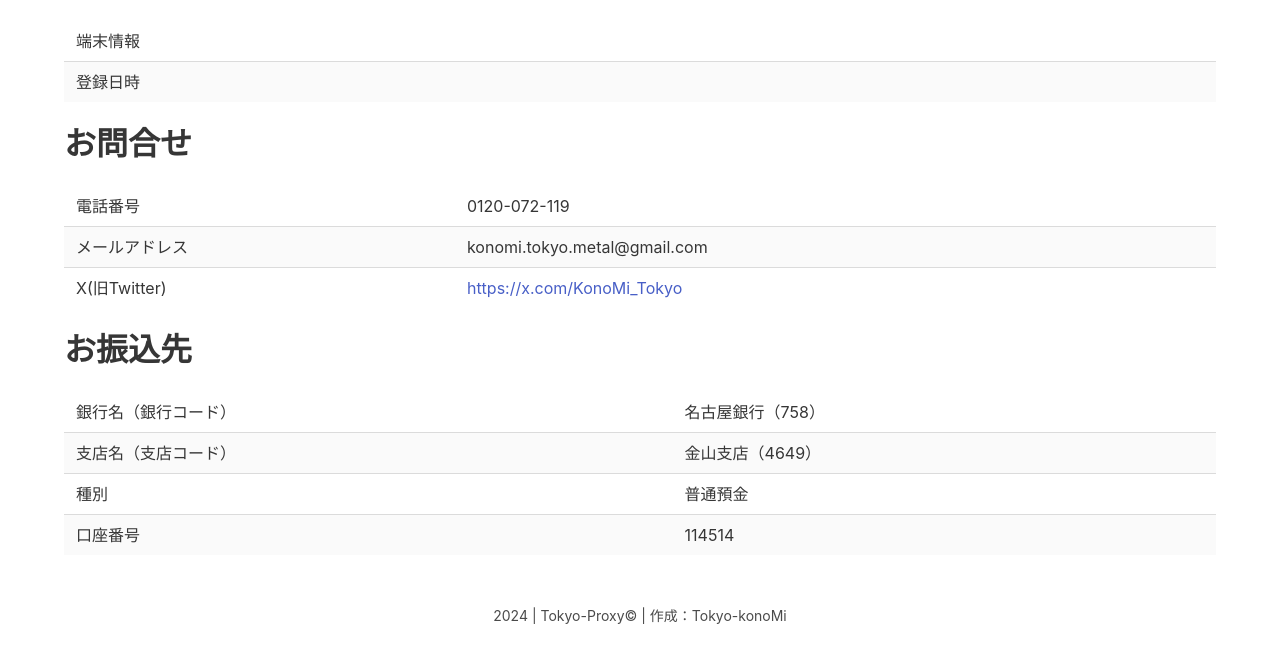
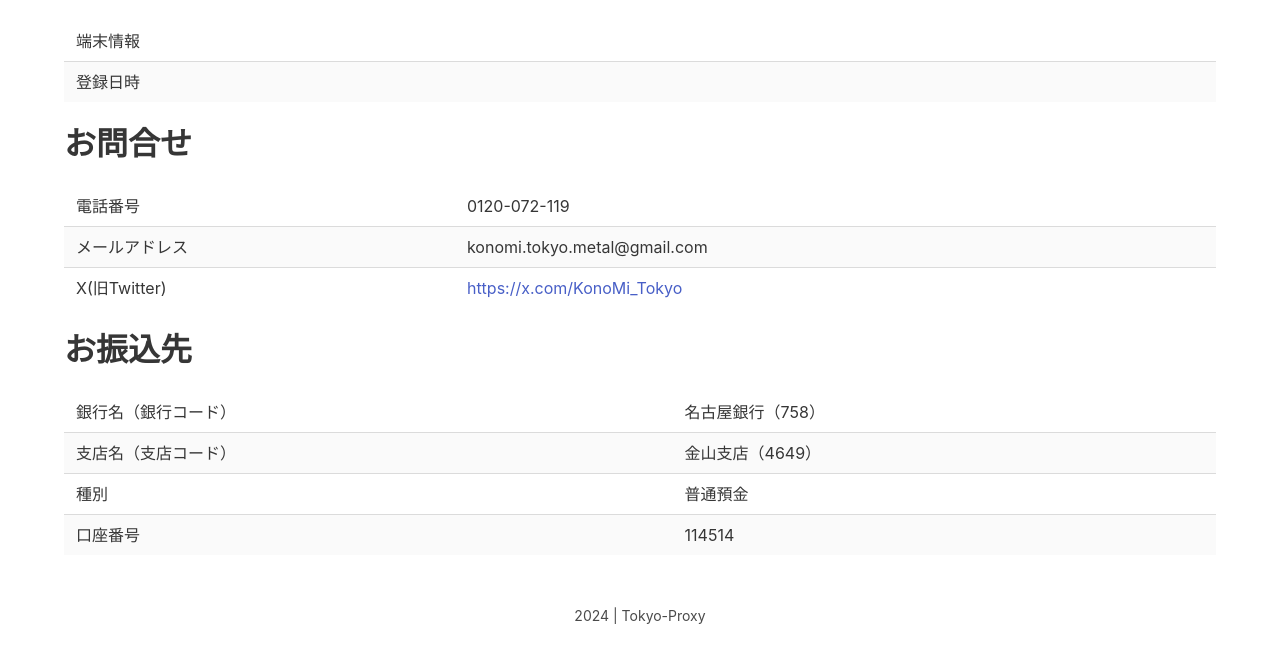
Before and after one commit to konomi-tokyo/proxy-gg, a website: page index.html in a window 1280 px wide. Shown: the part 609-1272 px from the top of the page. Drawn offline with nearby package versions, Linux system fonts and the light colour scheme; a script that the page names is missing.

Commit message:
Update index.html

```diff
--- a/index.html
+++ b/index.html
@@ -109,6 +109,6 @@
     </script>
   </body>
 <footer> <center>
-  <p><small> 2024 | Tokyo-Proxy© | 作成：Tokyo-konoMi</small></p><br><br>
+  <p><small> 2024 | Tokyo-Proxy</small></p><br><br>
 </footer></center>
 </html>
```
